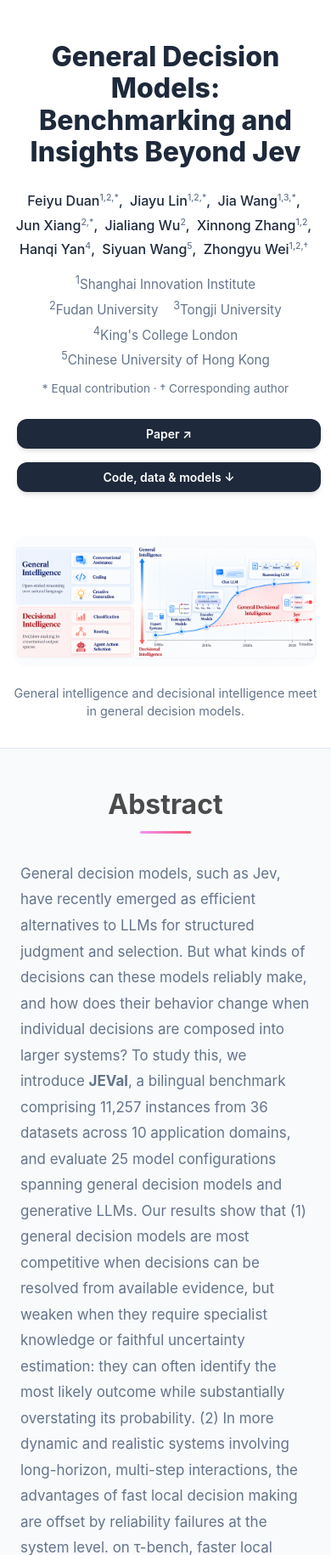
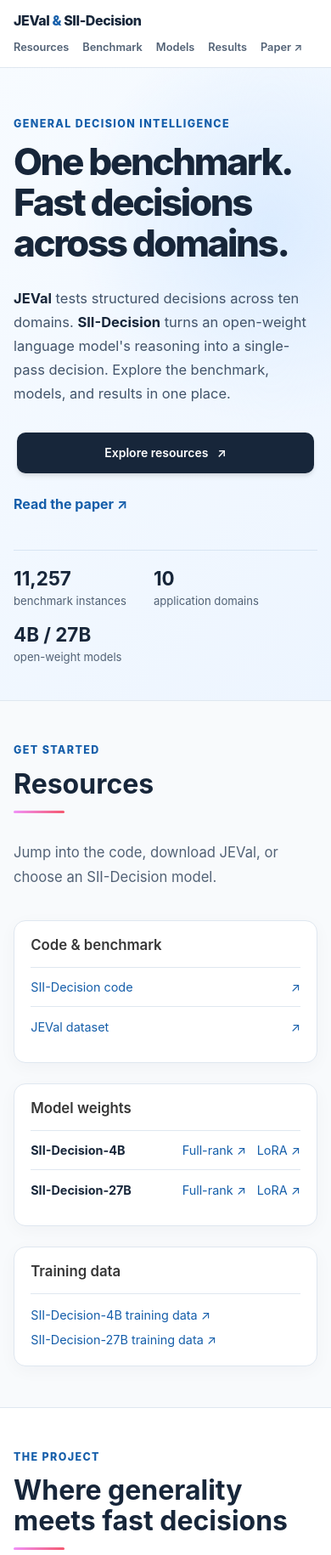
Before and after one commit to sii-research/jeval_and_inner_jev, a plain HTML site: page index.html in a window 390 px wide. Shown: the top 1830 px of the page at 85% size. Drawn offline with Linux system fonts and the light colour scheme.

Commit message:
Reshape homepage around project resources and results

```diff
--- a/index.html
+++ b/index.html
@@ -4,12 +4,12 @@
   <meta charset="utf-8">
   <meta name="viewport" content="width=device-width, initial-scale=1">
   <meta name="theme-color" content="#2563eb">
-  <meta name="description" content="JEVal benchmarks general decision models across ten domains; SII-Decision distills reasoning into fast, open-weight decisions.">
+  <meta name="description" content="Explore JEVal, a bilingual decision benchmark, and SII-Decision, open-weight models for fast structured decisions. Find code, data, models, and results.">
   <meta name="keywords" content="general decision models, JEVal, SII-Decision, decision making, benchmarking, self-distillation">
   <meta name="author" content="Feiyu Duan, Jiayu Lin, Jia Wang, Jun Xiang, Jialiang Wu, Xinnong Zhang, Hanqi Yan, Siyuan Wang, Zhongyu Wei">
   <meta property="og:type" content="article">
   <meta property="og:title" content="General Decision Models: Benchmarking and Insights Beyond Jev">
-  <meta property="og:description" content="JEVal, SII-Decision, experimental results, and open resources.">
+  <meta property="og:description" content="Benchmark, models, code, data, and key results for general decision intelligence.">
   <meta property="og:url" content="https://sii-research.github.io/sii-decision/">
   <meta property="og:image" content="https://sii-research.github.io/sii-decision/assets/intro.png">
   <meta name="citation_title" content="General Decision Models: Benchmarking and Insights Beyond Jev">
@@ -24,7 +24,7 @@
   <meta name="citation_author" content="Wei, Zhongyu">
   <meta name="citation_publication_date" content="2026">
   <meta name="citation_pdf_url" content="https://arxiv.org/pdf/2610.03935">
-  <title>General Decision Models | JEVal &amp; SII-Decision</title>
+  <title>JEVal &amp; SII-Decision | General Decision Intelligence</title>
   <link rel="icon" href="assets/favicon.svg" type="image/svg+xml">
   <link rel="stylesheet" href="static/css/bulma.min.css">
   <link rel="stylesheet" href="static/css/index.css">
@@ -36,67 +36,59 @@
 </head>
 <body>
   <a class="skip-link" href="#main-content">Skip to content</a>
+  <header class="site-header">
+    <nav class="container is-max-desktop site-nav" aria-label="Main navigation">
+      <a class="site-brand" href="#top">JEVal <span>&amp;</span> SII-Decision</a>
+      <div class="site-nav-links">
+        <a href="#resources">Resources</a>
+        <a href="#benchmark">Benchmark</a>
+        <a href="#method">Models</a>
+        <a href="#results">Results</a>
+        <a href="https://arxiv.org/abs/2610.03935">Paper ↗</a>
+      </div>
+    </nav>
+  </header>
   <main id="main-content">
-    <section class="hero publication-header" id="top">
-      <div class="hero-body">
-        <div class="container is-max-desktop">
-          <div class="columns is-centered">
-            <div class="column has-text-centered">
-              <h1 class="title is-1 publication-title">General Decision Models:<br>Benchmarking and Insights Beyond Jev</h1>
-              <div class="is-size-5 publication-authors">
-                <span class="author-block">Feiyu Duan<sup>1,2,*</sup>,</span>
-                <span class="author-block">Jiayu Lin<sup>1,2,*</sup>,</span>
-                <span class="author-block">Jia Wang<sup>1,3,*</sup>,</span>
-                <span class="author-block">Jun Xiang<sup>2,*</sup>,</span>
-                <span class="author-block">Jialiang Wu<sup>2</sup>,</span>
-                <span class="author-block">Xinnong Zhang<sup>1,2</sup>,</span>
-                <span class="author-block">Hanqi Yan<sup>4</sup>,</span>
-                <span class="author-block">Siyuan Wang<sup>5</sup>,</span>
-                <span class="author-block">Zhongyu Wei<sup>1,2,†</sup></span>
-              </div>
-              <div class="publication-affiliations">
-                <span><sup>1</sup>Shanghai Innovation Institute</span>
-                <span><sup>2</sup>Fudan University</span>
-                <span><sup>3</sup>Tongji University</span>
-                <span><sup>4</sup>King's College London</span>
-                <span><sup>5</sup>Chinese University of Hong Kong</span>
-              </div>
-              <p class="contribution-note">* Equal contribution · † Corresponding author</p>
-              <nav class="publication-links" aria-label="Project links">
-                <span class="link-block"><a class="external-link button is-normal is-rounded is-dark" href="https://arxiv.org/abs/2610.03935">Paper ↗</a></span>
-                <span class="link-block"><a class="external-link button is-normal is-rounded is-dark" href="#resources">Code, data &amp; models ↓</a></span>
-              </nav>
-            </div>
-          </div>
+    <section class="project-hero" id="top">
+      <div class="container is-max-desktop">
+        <p class="section-kicker">General decision intelligence</p>
+        <h1>One benchmark.<br>Fast decisions across domains.</h1>
+        <p class="hero-lead"><strong>JEVal</strong> tests structured decisions across ten domains. <strong>SII-Decision</strong> turns an open-weight language model's reasoning into a single-pass decision. Explore the benchmark, models, and results in one place.</p>
+        <div class="hero-actions">
+          <a class="button is-dark" href="#resources">Explore resources <span aria-hidden="true">↗</span></a>
+          <a class="hero-text-link" href="https://arxiv.org/abs/2610.03935">Read the paper <span aria-hidden="true">↗</span></a>
+        </div>
+        <div class="hero-facts" aria-label="Project at a glance">
+          <div><strong>11,257</strong><span>benchmark instances</span></div>
+          <div><strong>10</strong><span>application domains</span></div>
+          <div><strong>4B / 27B</strong><span>open-weight models</span></div>
         </div>
       </div>
     </section>
 
-    <section class="hero teaser">
+    <section class="section project-section resource-section" id="resources">
       <div class="container is-max-desktop">
-        <figure class="publication-banner">
-          <img src="assets/intro.png" alt="General intelligence and decisional intelligence as two dimensions, with general decision models occupying their intersection." width="1916" height="821" fetchpriority="high">
-        </figure>
-        <p class="has-text-centered figure-caption">General intelligence and decisional intelligence meet in general decision models.</p>
+        <p class="section-kicker">Get started</p>
+        <h2 class="title is-3">Resources</h2>
+        <div class="content section-intro"><p>Jump into the code, download JEVal, or choose an SII-Decision model.</p></div>
+        <div class="columns is-multiline resource-grid">
+          <div class="column is-one-third"><div class="resource-panel"><h3 class="title is-5">Code &amp; benchmark</h3><a href="https://github.com/amazingljy1206/InnerJev">SII-Decision code <span>↗</span></a><a href="https://huggingface.co/datasets/carlosxiang/JEVal">JEVal dataset <span>↗</span></a></div></div>
+          <div class="column is-one-third"><div class="resource-panel"><h3 class="title is-5">Model weights</h3><div class="resource-row"><strong>SII-Decision-4B</strong><span><a href="https://huggingface.co/jylin001206/InnerJev-4B-Full">Full-rank ↗</a><a href="https://huggingface.co/jylin001206/InnerJev-4B-LoRA">LoRA ↗</a></span></div><div class="resource-row"><strong>SII-Decision-27B</strong><span><a href="https://huggingface.co/jylin001206/InnerJev-27B-Full">Full-rank ↗</a><a href="https://huggingface.co/jylin001206/InnerJev-27B-LoRA">LoRA ↗</a></span></div></div></div>
+          <div class="column is-one-third"><div class="resource-panel"><h3 class="title is-5">Training data</h3><div class="training-links"><a href="https://huggingface.co/datasets/jylin001206/InnerJev-4B-Training-Data">SII-Decision-4B training data ↗</a><a href="https://huggingface.co/datasets/jylin001206/InnerJev-27B-Training-Data">SII-Decision-27B training data ↗</a></div></div></div>
+        </div>
       </div>
     </section>
 
-    <section class="section hero is-light" id="abstract">
+    <section class="section project-section project-overview" id="overview">
       <div class="container is-max-desktop">
-        <div class="columns is-centered">
-          <div class="column is-four-fifths">
-            <h2 class="title is-3 has-text-centered">Abstract</h2>
-            <div class="content abstract-copy">
-              <p>General decision models, such as Jev, have recently emerged as efficient alternatives to LLMs for structured judgment and selection.
-But what kinds of decisions can these models reliably make, and how does their behavior change when individual decisions are composed into larger systems?
-To study this, we introduce <strong>JEVal</strong>, a bilingual benchmark comprising 11,257 instances from 36 datasets across 10 application domains, and evaluate 25 model configurations spanning general decision models and generative LLMs.
-Our results show that
-(1) general decision models are most competitive when decisions can be resolved from available evidence, but weaken when they require specialist knowledge or faithful uncertainty estimation: they can often identify the most likely outcome while substantially overstating its probability.
-(2) In more dynamic and realistic systems involving long-horizon, multi-step interactions, the advantages of fast local decision making are offset by reliability failures at the system level. on τ-bench, faster local decisions reduce median episode time but lower task success as decision errors accumulate over long trajectories. (3) In large-scale social simulation, decision models approach strong generative LLMs on individual response prediction at substantially lower inference cost, yet remain weaker in user profiling and exhibit larger aggregate estimation errors and systematic bias.
-Finally, we propose <strong>SII-Decision-4B</strong> and <strong>SII-Decision-27B</strong>, which internalize an open-weight LLM's own reasoning into a single-pass first-token decision through <strong>Reasoning-to-Readout Self-Distillation</strong>, with SII-Decision-27B performing on par with Jev on JEVal while answering a typical query in about 0.1 s.</p>
-            </div>
-          </div>
+        <div class="overview-heading">
+          <div><p class="section-kicker">The project</p><h2 class="title is-3">Where generality meets fast decisions</h2></div>
+          <p>General-purpose models can handle many tasks, but structured choices often need a faster interface. JEVal measures that capability; SII-Decision is an open model family built for it.</p>
         </div>
+        <figure class="publication-banner">
+          <img src="assets/intro.png" alt="General intelligence and decisional intelligence as two dimensions, with general decision models occupying their intersection." width="1916" height="821" fetchpriority="high">
+          <figcaption class="figure-caption">General intelligence and decisional intelligence meet in general decision models.</figcaption>
+        </figure>
       </div>
     </section>
 
@@ -108,10 +100,19 @@
       </div>
     </section>
 
+    <section class="section project-section" id="method">
+      <div class="container is-max-desktop">
+        <h2 class="title is-3">SII-Decision</h2>
+        <div class="content section-intro"><p>The First-Token Decision Readout restricts an open-weight LLM's next-token probabilities to valid option labels, producing a structured decision in one forward pass. Reasoning-to-Readout Self-Distillation then teaches this readout to match the distribution the same model reaches after reasoning, without gold labels or a stronger teacher.</p></div>
+        <figure class="paper-figure"><img src="assets/method_sii_decision.png" alt="SII-Decision first-token decision readout for choice, binary, and score tasks, followed by reasoning-to-readout self-distillation." width="2400" height="955" loading="lazy"><figcaption>The same readout handles all three JEVal formats; self-distillation transfers post-reasoning decisions to the first token.</figcaption></figure>
+        <figure class="paper-figure"><img src="assets/pareto_frontier_v3_sii_decision.png" alt="JEVal accuracy against short-input latency for SII-Decision and other decision models." loading="lazy"><figcaption>Accuracy–latency comparison for inputs up to 1K tokens. Open models run on one H100; hosted Jev includes network transport.</figcaption></figure>
+      </div>
+    </section>
+
     <section class="section project-section is-light" id="results">
       <div class="container is-max-desktop">
-        <h2 class="title is-3">Experimental results</h2>
-        <div class="content section-intro"><p>We evaluate isolated decisions, controlled probability questions, interactive agents, and large-scale social simulations.</p></div>
+        <h2 class="title is-3">Key results</h2>
+        <div class="content section-intro"><p>From individual decisions to complete agent workflows and large-scale simulations, these results show where fast decision models work well and where they still struggle.</p></div>
 
         <article class="result-block">
           <h3 class="title is-4">Decision quality on JEVal</h3>
@@ -147,27 +148,6 @@
       </div>
     </section>
 
-    <section class="section project-section" id="method">
-      <div class="container is-max-desktop">
-        <h2 class="title is-3">SII-Decision</h2>
-        <div class="content section-intro"><p>The First-Token Decision Readout restricts an open-weight LLM's next-token probabilities to valid option labels, producing a structured decision in one forward pass. Reasoning-to-Readout Self-Distillation then teaches this readout to match the distribution the same model reaches after reasoning, without gold labels or a stronger teacher.</p></div>
-        <figure class="paper-figure"><img src="assets/method_sii_decision.png" alt="SII-Decision first-token decision readout for choice, binary, and score tasks, followed by reasoning-to-readout self-distillation." width="2400" height="955" loading="lazy"><figcaption>The same readout handles all three JEVal formats; self-distillation transfers post-reasoning decisions to the first token.</figcaption></figure>
-        <figure class="paper-figure"><img src="assets/pareto_frontier_v3_sii_decision.png" alt="JEVal accuracy against short-input latency for SII-Decision and other decision models." loading="lazy"><figcaption>Accuracy–latency comparison for inputs up to 1K tokens. Open models run on one H100; hosted Jev includes network transport.</figcaption></figure>
-      </div>
-    </section>
-
-    <section class="section project-section is-light" id="resources">
-      <div class="container is-max-desktop">
-        <h2 class="title is-3">Resources</h2>
-        <div class="content section-intro"><p>Code, benchmark data, model weights, and training data released with the paper.</p></div>
-        <div class="columns is-multiline resource-grid">
-          <div class="column is-half"><div class="resource-panel"><h3 class="title is-5">Code &amp; benchmark</h3><a href="https://github.com/amazingljy1206/InnerJev">SII-Decision code <span>↗</span></a><a href="https://huggingface.co/datasets/carlosxiang/JEVal">JEVal dataset <span>↗</span></a></div></div>
-          <div class="column is-half"><div class="resource-panel"><h3 class="title is-5">Model weights</h3><div class="resource-row"><strong>SII-Decision-4B</strong><span><a href="https://huggingface.co/jylin001206/InnerJev-4B-Full">Full-rank ↗</a><a href="https://huggingface.co/jylin001206/InnerJev-4B-LoRA">LoRA ↗</a></span></div><div class="resource-row"><strong>SII-Decision-27B</strong><span><a href="https://huggingface.co/jylin001206/InnerJev-27B-Full">Full-rank ↗</a><a href="https://huggingface.co/jylin001206/InnerJev-27B-LoRA">LoRA ↗</a></span></div></div></div>
-          <div class="column is-full"><div class="resource-panel"><h3 class="title is-5">Training data</h3><div class="training-links"><a href="https://huggingface.co/datasets/jylin001206/InnerJev-4B-Training-Data">SII-Decision-4B training data ↗</a><a href="https://huggingface.co/datasets/jylin001206/InnerJev-27B-Training-Data">SII-Decision-27B training data ↗</a></div></div></div>
-        </div>
-      </div>
-    </section>
-
     <section class="section" id="BibTeX">
       <div class="container is-max-desktop content">
         <div class="bibtex-header"><h2 class="title is-3">BibTeX</h2><button class="copy-bibtex-btn" id="copy-citation" type="button" aria-label="Copy BibTeX citation"><span class="copy-text">Copy</span></button></div>
--- a/styles.css
+++ b/styles.css
@@ -1,28 +1,68 @@
-/* Project-specific additions to Academic Project Page Template. */
-.skip-link { position: absolute; top: -4rem; left: 1rem; z-index: 100; padding: .5rem .8rem; background: #1e293b; color: #fff; }
+/* Project-page layout on top of the Academic Project Page Template. */
+:root {
+  --primary-color: #155eaa;
+  --primary-hover: #104d8c;
+  --text-primary: #17263a;
+  --text-secondary: #526276;
+  --background-secondary: #f5f8fc;
+  --border-color: #dfe7f0;
+}
+
+.skip-link { position: absolute; top: -4rem; left: 1rem; z-index: 100; padding: .5rem .8rem; background: #17263a; color: #fff; }
 .skip-link:focus { top: .5rem; color: #fff; }
-.publication-header .hero-body { padding-bottom: 2.5rem; }
-.publication-title { font-size: clamp(2rem, 4.4vw, 3.5rem) !important; line-height: 1.17 !important; }
-.publication-authors { margin-bottom: .75rem; line-height: 1.8; }
-.publication-authors .author-block { margin-right: .25rem; }
-.publication-authors sup { color: var(--text-secondary); font-size: .65em; }
-.publication-affiliations { display: flex; flex-wrap: wrap; justify-content: center; gap: .15rem 1.1rem; color: var(--text-secondary); font-size: .95rem; }
-.contribution-note { margin: .65rem 0 1.25rem; color: var(--text-secondary); font-size: .85rem; }
-.publication-links .button { margin: .25rem !important; }
-.teaser { padding: 0 1.5rem 3rem; }
-.publication-banner { max-height: none; margin: 0; box-shadow: none; }
-.publication-banner img { width: 100%; box-shadow: none; }
-.figure-caption, .paper-figure figcaption { color: var(--text-secondary); font-size: .9rem; line-height: 1.5; }
-.figure-caption { margin-top: .8rem; }
-.abstract-copy { color: var(--text-secondary); font-size: 1.06rem; line-height: 1.8; }
+html { scroll-padding-top: 5rem; }
+a:focus-visible, button:focus-visible { outline: 3px solid #62a9f5; outline-offset: 3px; }
+
+.site-header { position: sticky; top: 0; z-index: 30; background: rgba(255,255,255,.96); border-bottom: 1px solid var(--border-color); backdrop-filter: blur(12px); }
+.site-nav { min-height: 4.25rem; display: flex; align-items: center; justify-content: space-between; gap: 1.5rem; padding: .6rem 1.25rem; }
+.site-brand { flex: none; color: var(--text-primary); font-size: 1rem; font-weight: 800; letter-spacing: -.025em; }
+.site-brand:hover { color: var(--primary-color); }
+.site-brand span { color: var(--primary-color); }
+.site-nav-links { display: flex; align-items: center; flex-wrap: wrap; justify-content: flex-end; gap: .4rem 1.35rem; }
+.site-nav-links a { color: var(--text-secondary); font-size: .88rem; font-weight: 600; }
+.site-nav-links a:hover { color: var(--primary-color); }
+
+.project-hero { background: radial-gradient(circle at 82% 25%, #dcecff 0, transparent 36%), linear-gradient(135deg, #f7fbff 0%, #edf5ff 100%); border-bottom: 1px solid var(--border-color); padding: clamp(4rem, 9vw, 7rem) 1.5rem 3rem; }
+.section-kicker { margin: 0 0 .7rem; color: var(--primary-color); font-size: .78rem; font-weight: 800; letter-spacing: .11em; text-transform: uppercase; }
+.project-hero h1 { max-width: 790px; margin: 0; color: var(--text-primary); font-size: clamp(2.75rem, 6vw, 4.9rem); line-height: 1.09; letter-spacing: -.055em; font-weight: 800; }
+.hero-lead { max-width: 710px; margin: 1.65rem 0 1.7rem; color: #42546b; font-size: clamp(1.03rem, 2vw, 1.2rem); line-height: 1.7; }
+.hero-lead strong { color: var(--text-primary); }
+.hero-actions { display: flex; align-items: center; flex-wrap: wrap; gap: 1.3rem; }
+.hero-actions .button { min-height: 3rem; padding: 0 1.25rem; border-radius: 10px !important; font-size: .96rem; }
+.hero-actions .button span { margin-left: .65rem; }
+.hero-text-link { color: var(--primary-color); font-weight: 700; }
+.hero-text-link:hover { text-decoration: underline; }
+.hero-facts { display: flex; flex-wrap: wrap; gap: 1.5rem 3rem; margin-top: 3.5rem; padding-top: 1.25rem; border-top: 1px solid #d8e5f3; }
+.hero-facts div { display: flex; flex-direction: column; gap: .15rem; }
+.hero-facts strong { color: var(--text-primary); font-size: 1.4rem; line-height: 1.2; }
+.hero-facts span { color: var(--text-secondary); font-size: .82rem; }
+
+.project-section { padding: 4rem 1.5rem; }
+.project-section .title.is-3 { text-align: left; margin-bottom: 1rem; }
+.project-section .title.is-3::after { left: 0; transform: none; }
+.section-intro { max-width: 800px; color: var(--text-secondary); font-size: 1.04rem; line-height: 1.75; }
+.resource-section { background: #f8fafc; border-bottom: 1px solid var(--border-color); }
+.resource-grid { margin-top: 1.2rem; }
+.resource-panel { height: 100%; padding: 1.4rem; border: 1px solid var(--border-color); border-radius: 14px; background: #fff; box-shadow: 0 5px 20px rgba(23,38,58,.035); }
+.resource-panel .title { margin-bottom: 1rem; font-size: 1.05rem; }
+.resource-panel > a { display: flex; justify-content: space-between; gap: .5rem; padding: .7rem 0; border-top: 1px solid var(--border-color); }
+.resource-row { display: flex; flex-wrap: wrap; justify-content: space-between; gap: .45rem; padding: .7rem 0; border-top: 1px solid var(--border-color); }
+.resource-row strong { color: var(--text-primary); font-size: .9rem; }
+.resource-row span, .training-links { display: flex; flex-wrap: wrap; gap: .35rem .8rem; }
+.training-links { border-top: 1px solid var(--border-color); padding-top: .8rem; }
+.resource-panel a { color: var(--primary-color); font-size: .9rem; text-decoration: none; }
+.resource-panel a:hover { text-decoration: underline; }
+
+.project-overview { background: #fff; }
+.overview-heading { display: grid; grid-template-columns: 1.15fr 1fr; align-items: end; gap: 1.5rem; margin-bottom: 1.6rem; }
+.overview-heading p:last-child { margin: 0 0 .2rem; color: var(--text-secondary); line-height: 1.75; }
+.publication-banner { margin: 0; max-height: none; border-radius: 12px; box-shadow: none; }
+.publication-banner img { width: 100%; height: auto; border: 1px solid var(--border-color); border-radius: 12px; box-shadow: none; }
+.figure-caption, .paper-figure figcaption { margin-top: .7rem; color: var(--text-secondary); font-size: .86rem; line-height: 1.5; text-align: center; }
+.paper-figure { margin: 2rem 0 0; text-align: center; }
+.paper-figure img { width: 100%; height: auto; border-radius: 10px; border: 1px solid var(--border-color); background: #fff; }
+.compact-figure { max-width: 850px; margin-left: auto; margin-right: auto; }
 .project-section.is-light { background: var(--background-secondary); }
-.project-section .title.is-3 { text-align: left; }
-.project-section .title.is-3::after { left: 0; transform: none; }
-.section-intro { max-width: 850px; color: var(--text-secondary); font-size: 1.04rem; line-height: 1.8; }
-.paper-figure { margin: 2rem 0 0; text-align: center; }
-.paper-figure img { width: 100%; height: auto; border-radius: var(--border-radius); border: 1px solid var(--border-color); background: #fff; }
-.paper-figure figcaption { margin-top: .8rem; }
-.compact-figure { max-width: 850px; margin-left: auto; margin-right: auto; }
 .result-block { border-top: 1px solid var(--border-color); margin-top: 2.5rem; padding-top: 2.3rem; }
 .result-block .title.is-4 { margin-bottom: .8rem; }
 .result-block .content { max-width: 900px; color: var(--text-secondary); line-height: 1.75; }
@@ -30,22 +70,21 @@
 .result-table caption { text-align: left; color: var(--text-secondary); font-size: .84rem; margin-bottom: .6rem; }
 .result-table td:not(:first-child), .result-table th:not(:first-child) { text-align: right; }
 .result-table .ours { background: #eaf2ff !important; }
-.resource-grid { margin-top: .5rem; }
-.resource-panel { height: 100%; padding: 1.5rem; border: 1px solid var(--border-color); border-radius: var(--border-radius); background: #fff; }
-.resource-panel .title { margin-bottom: 1rem; }
-.resource-panel > a { display: flex; justify-content: space-between; padding: .7rem 0; border-top: 1px solid var(--border-color); }
-.resource-row { display: flex; flex-wrap: wrap; justify-content: space-between; gap: .5rem; padding: .7rem 0; border-top: 1px solid var(--border-color); }
-.resource-row span, .training-links { display: flex; flex-wrap: wrap; gap: .45rem 1rem; }
-.training-links { border-top: 1px solid var(--border-color); padding-top: .8rem; }
-.resource-panel a { color: var(--primary-color); font-size: .9rem; text-decoration: none; }
-.resource-panel a:hover { text-decoration: underline; }
+
+#BibTeX { padding: 3.5rem 1.5rem; }
 #BibTeX .title.is-3 { margin: 0 !important; padding: 0; }
 #BibTeX .title.is-3::after { display: none; }
 .copy-bibtex-btn.copied .copy-text::after { display: none; }
 .footer { padding-top: 2rem; padding-bottom: 2rem; }
 .footer .content { font-size: .85rem; }
+
 @media (max-width: 768px) {
-  .publication-header .hero-body { padding-top: 3rem; }
-  .teaser { padding: 0 1rem 2rem; }
+  .site-nav { align-items: flex-start; flex-direction: column; gap: .55rem; padding: .75rem 1rem; }
+  .site-nav-links { justify-content: flex-start; gap: .5rem 1rem; }
+  .site-nav-links a { font-size: .8rem; }
+  .project-hero { padding: 3.5rem 1rem 2.5rem; }
+  .hero-facts { gap: 1rem 2rem; margin-top: 2.5rem; }
+  .project-section { padding: 3rem 1rem; }
+  .overview-heading { grid-template-columns: 1fr; gap: .3rem; }
   .resource-panel { padding: 1.2rem; }
 }
```
